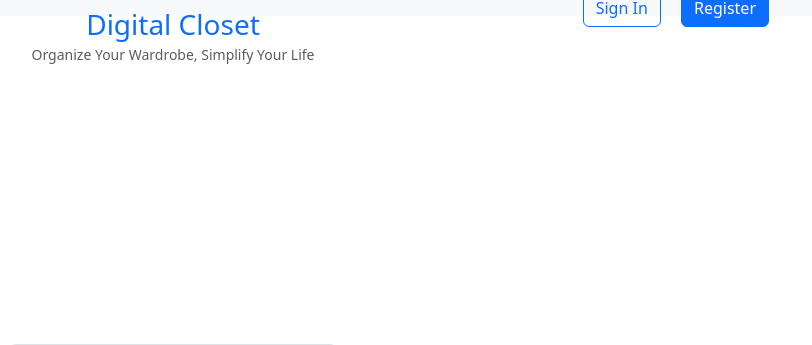
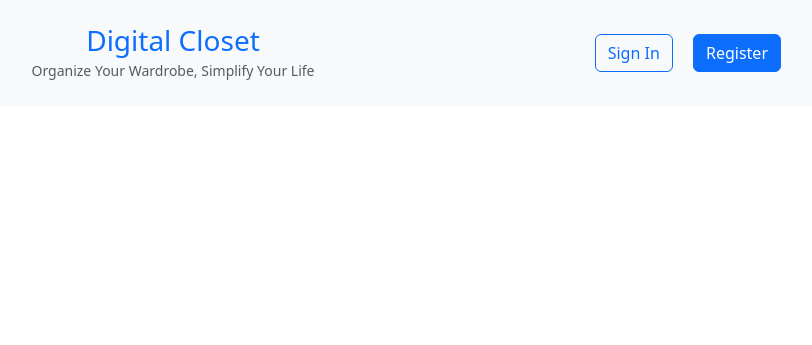
Before and after one commit to FredDan05/Final-Project, a Flask app: page /register in a window 1280 px wide. Shown: the top 345 px of the page, without its empty margins (467-1279 px from the left). Run offline with Flask 3, Linux system fonts and the light colour scheme; some libraries are stand-ins or nearby versions.

Commit message:
Update authentication layouts and inventory view template

```diff
--- a/static/css/styles.css
+++ b/static/css/styles.css
@@ -57,16 +57,22 @@
     overflow-y: auto;
 }
 
+.navbar-container {
+    position: relative;
+    width: 100%;
+    display: flex;
+    justify-content: center;
+    align-items: center;
+    padding: 1rem 2rem;
+}
+
+.brand-center {
+    text-align: center;
+}
+
 .auth-buttons {
     position: absolute;
     right: 2rem;
     top: 50%;
     transform: translateY(-50%);
 }
-
-.brand-center {
-    position: absolute;
-    left: 50%;
-    transform: translateX(-50%);
-    text-align: center;
-}
--- a/templates/auth_layout.html
+++ b/templates/auth_layout.html
@@ -9,8 +9,7 @@
 </head>
 <body>
     <nav class="navbar navbar-expand-lg navbar-light bg-light">
-        <div class="container-fluid">
-            <div class="w-100 position-relative">
+        <div class="navbar-container">
             <div class="brand-center">
                 <a class="text-decoration-none" href="/">
                     <h3 class="mb-0">Digital Closet</h3>
@@ -22,7 +21,6 @@
                 <a class="btn btn-primary" href="/register">Register</a>
             </div>
         </div>
-        </div>
     </nav>
 
     <main class="container py-5">
--- a/templates/inventory/view.html
+++ b/templates/inventory/view.html
@@ -3,7 +3,6 @@
 {% block main %}
 <div class="container">
     <div class="d-flex justify-content-between align-items-center mb-4">
-        <h2>{{ inventory.name }}</h2>
         <button class="btn btn-primary" data-bs-toggle="modal" data-bs-target="#newItemModal">
             <i class="fas fa-plus"></i> Add Item
         </button>
```
Lines whose indentation alone changed are shown as unchanged.
